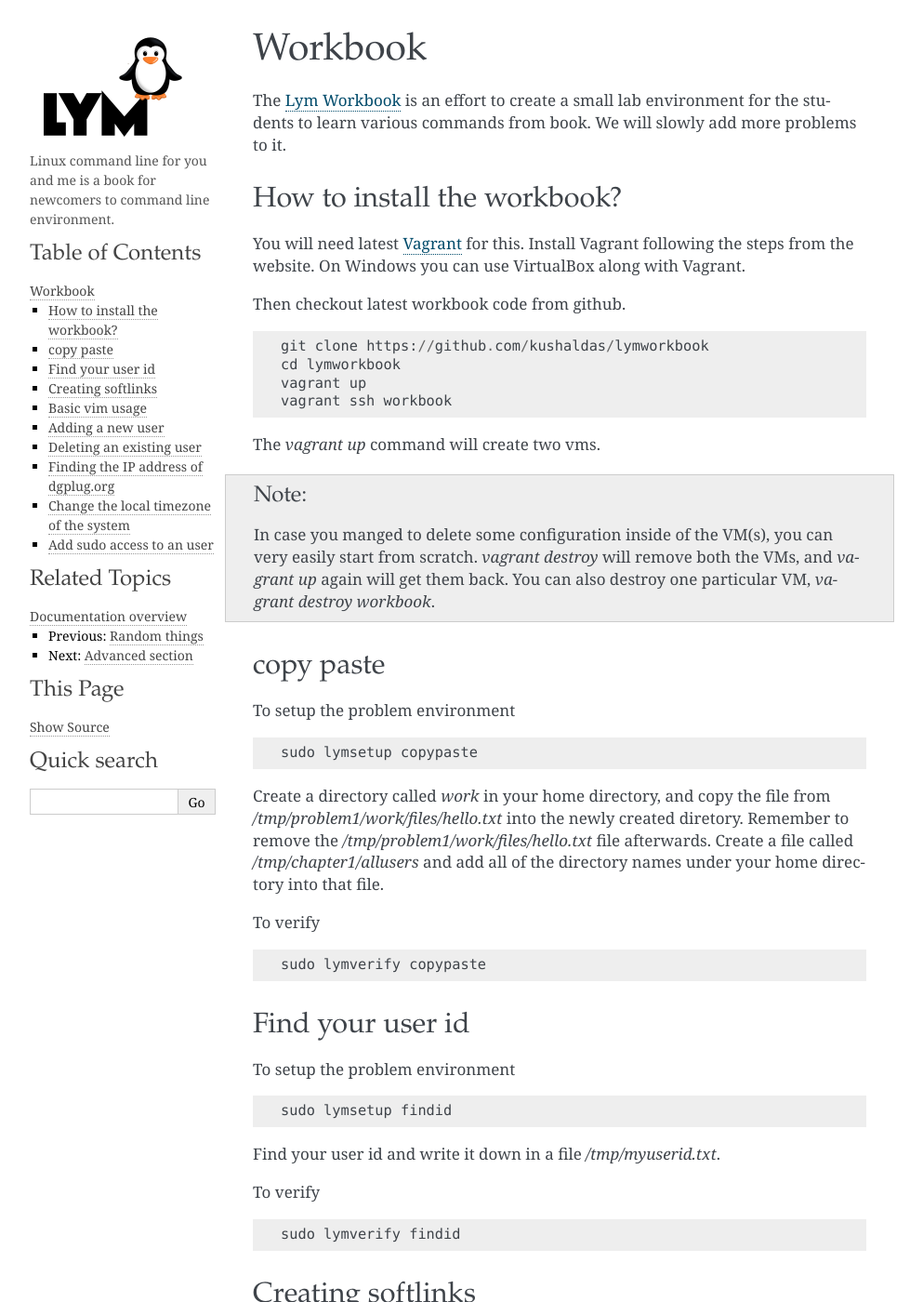
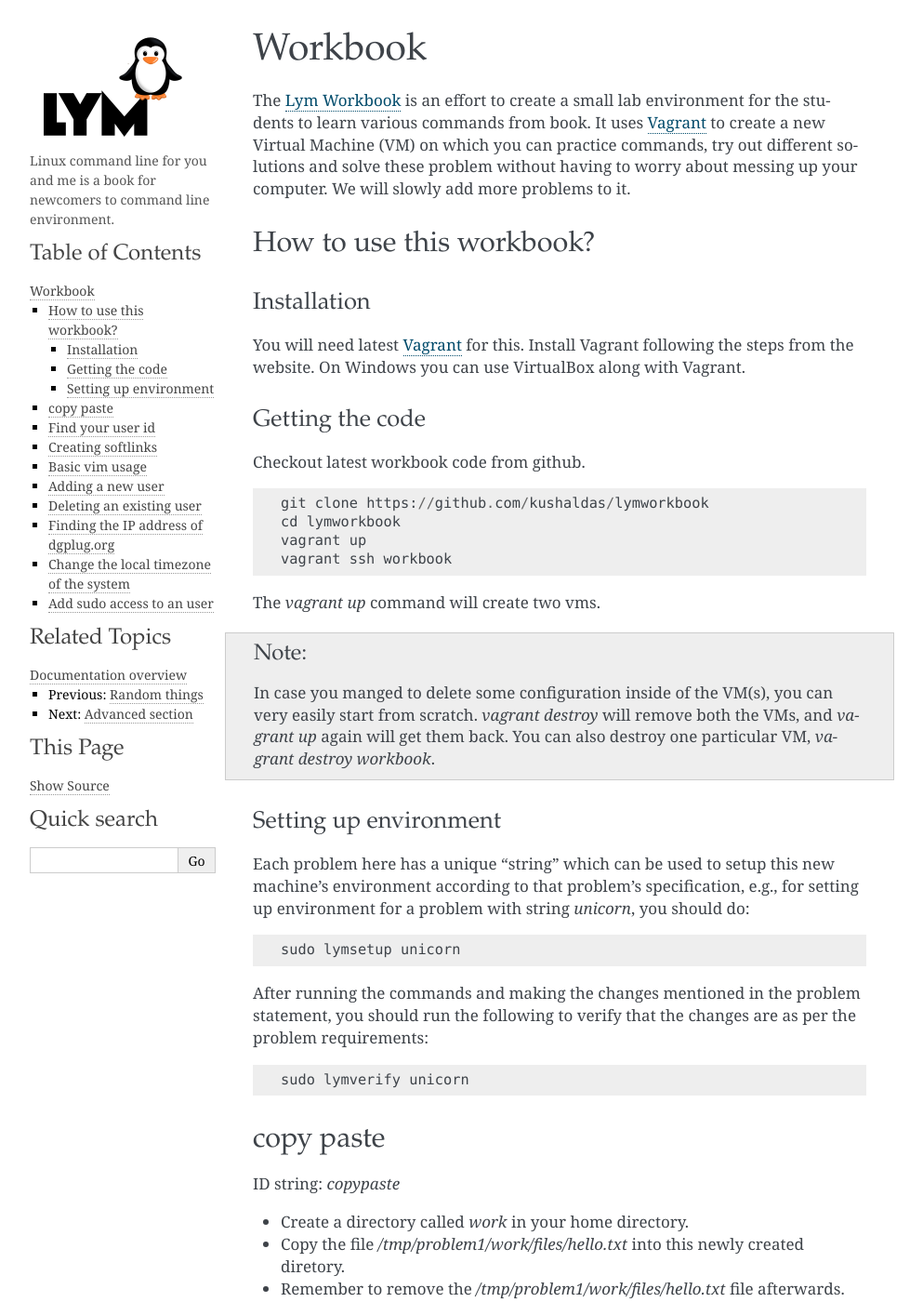
Before and after one commit to kushaldas/lym, a Sphinx documentation site: the page built from docs/workbook.rst, in a window 1280 px wide and 1400 px high. Shown: the whole window at 93% size, without its empty margins (148-1141 px from the left). Built offline with Sphinx 7.4.7, drawn with Linux system fonts in a browser that asks for light colours; a script that is not in the unit is left out; some of the changed text lies outside the part shown.

Commit message:
workbook.rst: Add more introductory context; reduce repetition
* Add more to the introduction (a gentle introduction to why we're
 using vagrant, and what to expect from this chapter.
* Add a generic template for setting up problem environments.

```diff
--- a/docs/workbook.rst
+++ b/docs/workbook.rst
@@ -1,19 +1,28 @@
 Workbook
 =========
 
-The `Lym Workbook <https://github.com/kushaldas/lymworkbook>`_ is  an effort
+The `Lym Workbook <https://github.com/kushaldas/lymworkbook>`_ is an effort
 to create a small lab environment for the students to learn various commands
-from book. We will slowly add more problems to it.
+from book. It uses `Vagrant <https://www.vagrantup.com/>`_ to create a new
+Virtual Machine (VM) on which you can practice commands, try out different
+solutions and solve these problem without having to worry about messing up your
+computer. We will slowly add more problems to it.
 
 
-How to install the workbook?
------------------------------
+How to use this workbook?
+-------------------------
+
+Installation
+~~~~~~~~~~~~
 
 You will need latest `Vagrant <https://www.vagrantup.com/>`_ for this. Install
 Vagrant following the steps from the website. On Windows you can use VirtualBox
 along with Vagrant.
 
-Then checkout latest workbook code from github.
+Getting the code
+~~~~~~~~~~~~~~~~
+
+Checkout latest workbook code from github.
 
 ::
 
@@ -31,49 +40,55 @@ The `vagrant up` command will create two vms.
          `vagrant destroy` will remove both the VMs, and `vagrant up` again will get them back. You can also destroy
          one particular VM, `vagrant destroy workbook`.
 
+Setting up environment
+~~~~~~~~~~~~~~~~~~~~~~
+
+Each problem here has a unique "string" which can be used to setup this new
+machine's environment according to that problem's specification, e.g., for
+setting up environment for a problem with string `unicorn`, you should do:
+
+::
+
+   sudo lymsetup unicorn
+
+After running the commands and making the changes mentioned in the problem
+statement, you should run the following to verify that the changes are as per
+the problem requirements:
+
+::
+
+   sudo lymverify unicorn
+
 
 copy paste
 -----------
 
-To setup the problem environment
+ID string: `copypaste`
 
-::
+- Create a directory called `work` in your home directory.
+- Copy the file `/tmp/problem1/work/files/hello.txt` into this newly created
+  diretory.
+- Remember to remove the `/tmp/problem1/work/files/hello.txt` file afterwards.
+- Create a file named `/tmp/chapter1/allusers` and add all of the directory
+  names under your home directory into that file.
 
-    sudo lymsetup copypaste
+.. note:: To setup the problem environment, run:
 
+  ::
 
-Create a directory called `work` in your home directory, and copy the file
-from `/tmp/problem1/work/files/hello.txt` into the newly created diretory.
-Remember to remove the `/tmp/problem1/work/files/hello.txt` file afterwards.
-Create a file called `/tmp/chapter1/allusers` and add all of the directory
-names under your home directory into that file.
+      sudo lymsetup copypaste
 
+  After performing the steps, verify the result using:
 
-To verify
+  ::
 
-::
-
-    sudo lymverify copypaste
+      sudo lymverify copypaste
 
 
 Find your user id
 ------------------
 
-To setup the problem environment
-
-::
-
-    sudo lymsetup findid
-
-
 Find your user id and write it down in a file `/tmp/myuserid.txt`.
-
-
-To verify
-
-::
-
-    sudo lymverify findid
 
 
 Creating softlinks
@@ -141,7 +156,7 @@ To verify
 
 
 Deleting an existing user
-------------------
+-------------------------
 
 To setup the problem environment, remember to add the user first from the
 previous problem.
```
